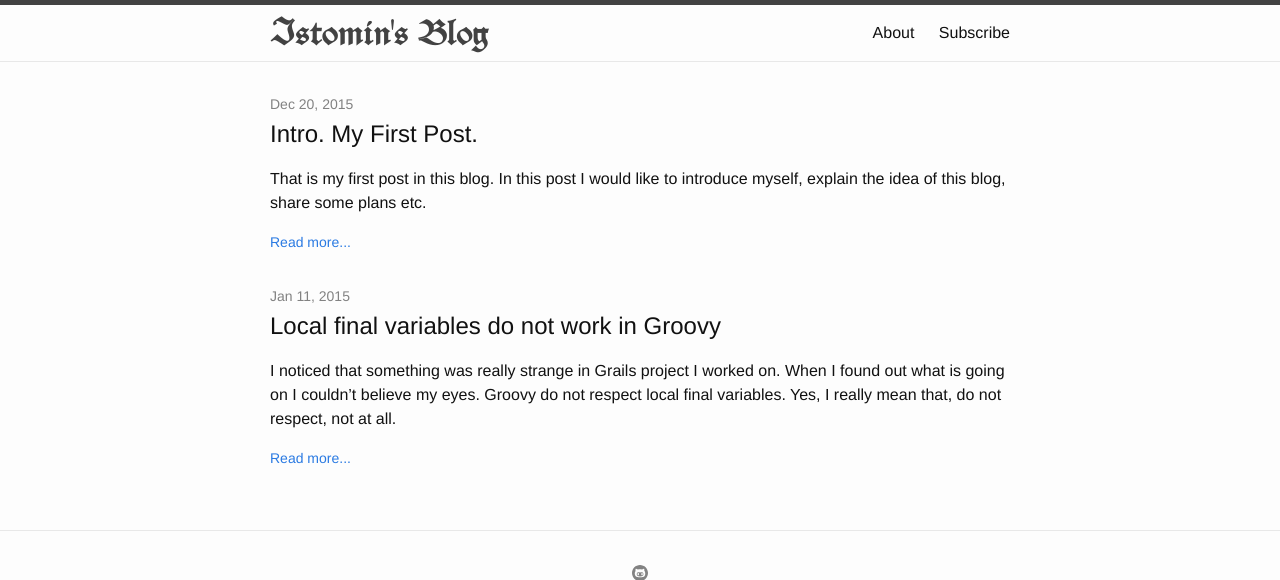
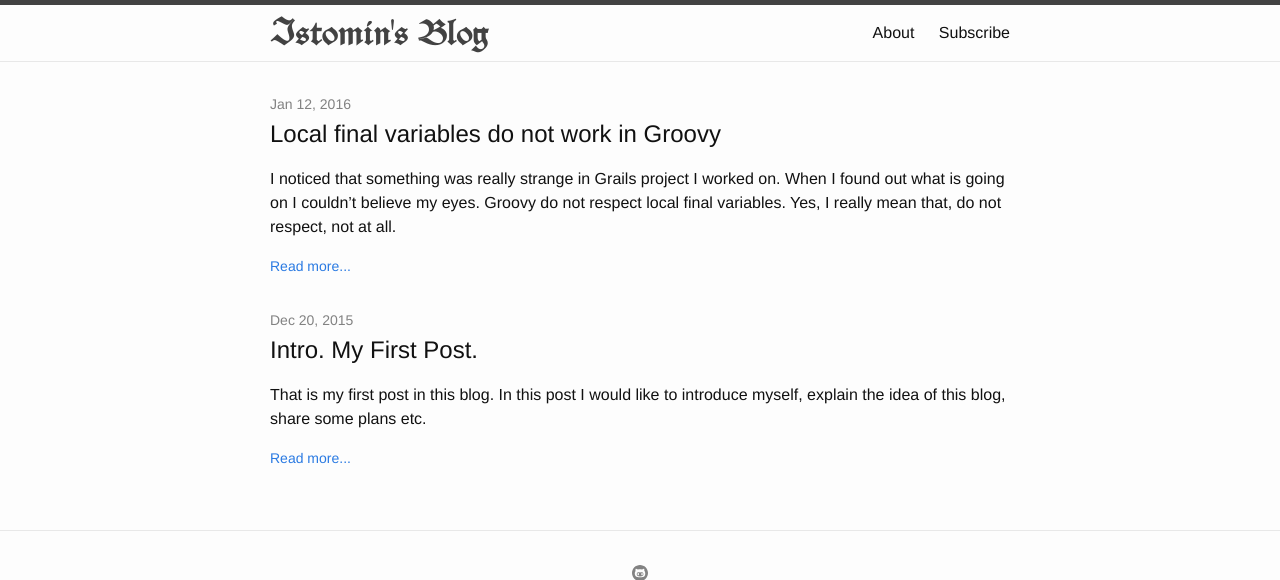
Before and after one commit to aistomin/aistomin.github.io, a Jekyll site: the page built from index.html, in a window 1280 px wide, cut to the strip 0-580 px from the top of the page. Built offline with Jekyll 4.4.1, drawn with Linux system fonts in a browser that asks for light colours.

Commit message:
"Local final variables do not work in Groovy" post date was fixed.

```diff
--- a/_posts/2015-01-12-intro.markdown
+++ b/_posts/2016-01-12-intro.markdown
@@ -1,7 +1,7 @@
 ---
 layout: post
 title:  "Local final variables do not work in Groovy"
-date:   2015-01-12 00:46:05 +0100
+date:   2016-01-12 14:14:48 +0100
 categories: grails, groovy, programming, final variables
 ---
 I noticed that something was really strange in Grails project I worked on. When
```
